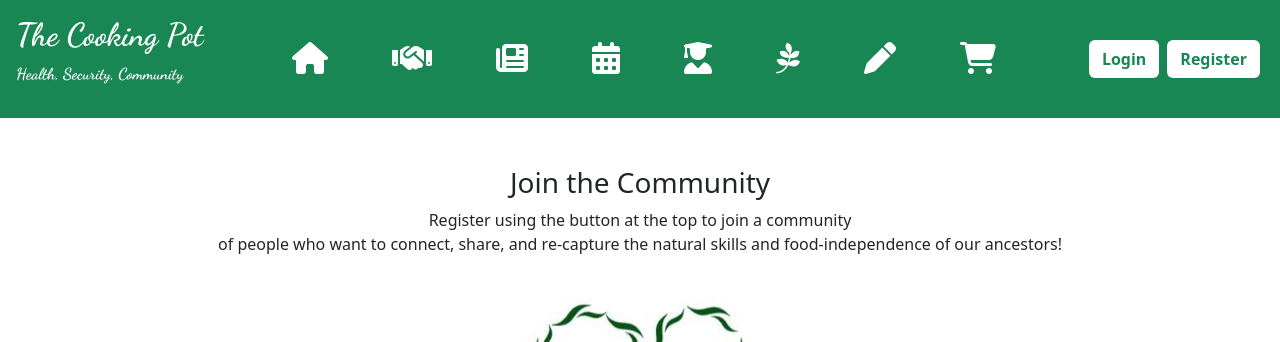
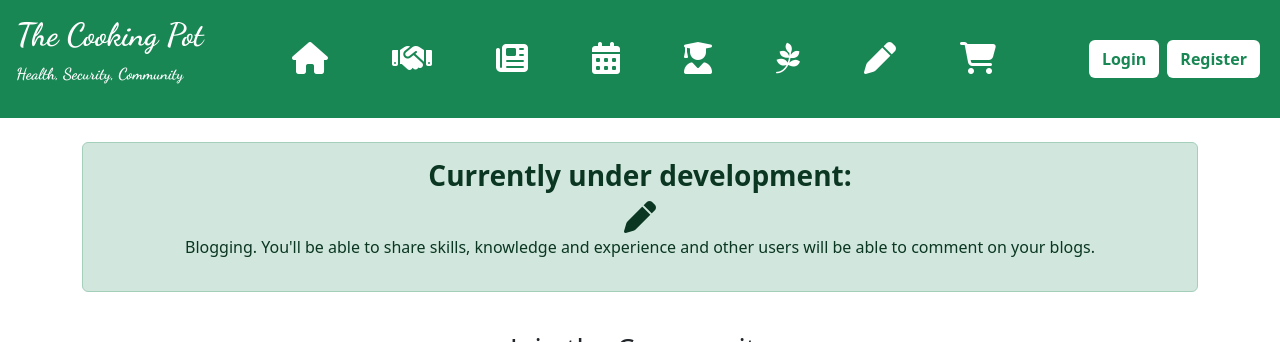
Before and after one commit to CraigAT1181/fe-agrarian-react, a React (Vite) app: page / in a window 1280 px wide. Shown: the top 342 px of the page. Built offline with nearby package versions, Linux system fonts and the light colour scheme; no server answers.

Commit message:
Put site into new presentation mode for user interactivity, to build.

```diff
--- a/src/api/api.js
+++ b/src/api/api.js
@@ -1,7 +1,7 @@
 import axios from "axios";
 
 const api = axios.create({
-  baseURL: "https://agrarian-pw89.onrender.com",
+  baseURL: "https://cookingpot.onrender.com",
 });
 
 export default api;
--- a/src/components/Home.jsx
+++ b/src/components/Home.jsx
@@ -4,6 +4,7 @@ import MyProduce from "./MyProduce";
 import MyPosts from "./MyPosts";
 import "../App.css";
 import MyBlogs from "./MyBlogs";
+import { Alert } from "react-bootstrap";
 
 export default function Home() {
   const { user } = useAuth();
@@ -16,13 +17,20 @@ export default function Home() {
 
           <MyPosts />
 
-          <MyBlogs />
+          {/* <MyBlogs /> */}
         </div>
       ) : (
+        <div className="col">
+          <div>
+            <Alert variant="success " className="text-center">
+
+              <h3 className="fw-bold">Currently under development:</h3>
+              <i className="fa-solid fa-2x fa-pen"></i> <p> Blogging. You'll be able to share skills, knowledge and experience and other users will be able to comment on your blogs.</p>
+            </Alert>
+          </div>
           <div
             className="container d-flex text-center justify-content-center align-items-center"
-          style={{ minHeight: "50vh" }}
-        >
+            style={{ minHeight: "50vh" }}>
             <div className="p-4">
               <h3>Join the Community</h3>
               <p className="mx-4">
@@ -37,6 +45,7 @@ export default function Home() {
               />
             </div>
           </div>
+        </div>
       )}
     </div>
   );
--- a/src/components/NavBar.jsx
+++ b/src/components/NavBar.jsx
@@ -60,7 +60,7 @@ export default function NavBar() {
             className="text-white mx-4"
             title="Share Tips & Tricks"
             as={Link}
-            to="/blogs">
+            to="#">
             <i className="fa-solid fa-2x fa-pen"></i>
           </Nav.Link>
           <Nav.Link
```
Lines whose indentation alone changed are shown as unchanged.
